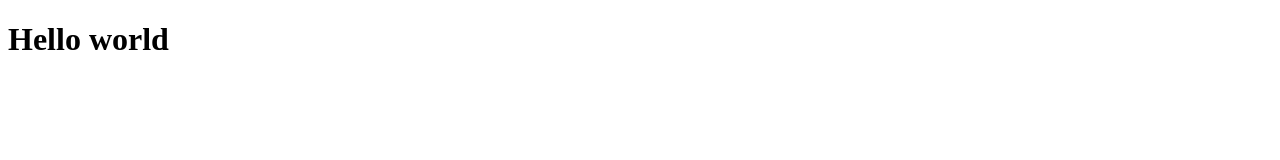
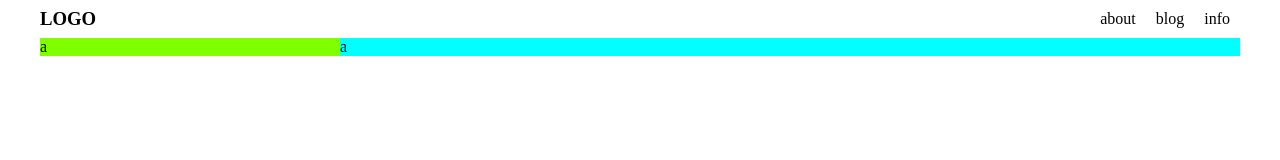
Before and after one commit to raunakgurud09/host_trail, a plain HTML site: page index.html in a window 1280 px wide. Drawn offline with Linux system fonts and the light colour scheme.

Commit message:
add other file

```diff
--- a/index.html
+++ b/index.html
@@ -1,11 +1,32 @@
 <!DOCTYPE html>
 <html lang="en">
-<head>
-  <meta charset="UTF-8">
-  <meta name="viewport" content="width=device-width, initial-scale=1.0">
-  <title>Document</title>
-</head>
-<body>
-  <h1>Hello world</h1>
-</body>
+  <head>
+    <meta charset="UTF-8" />
+    <meta name="viewport" content="width=device-width, initial-scale=1.0" />
+    <title>Document</title>
+    <link rel="stylesheet" href="./style.css" />
+    <script src="index.js"></script>
+  </head>
+  <body class="container">
+    <header class=" flex">
+      <h3 class="logo">LOGO</h3>
+      <nav>
+        <ul class="flex">
+          <li class="nav-items"><a href="/about.html">about</a></li>
+          <li class="nav-items"><a href="">blog</a></li>
+          <li class="nav-items"><a href="">info</a></li>
+        </ul>
+      </nav>
+    </header>
+    <div class="main w-full flex | ">
+      <aside class="w-1by4 color1">a</aside>
+      <main class="w-3by4 color2">a</main>
+    </div>
+
+    <footer>
+
+    </footer>
+
+
+  </body>
 </html>
--- /dev/null
+++ b/index.js
@@ -0,0 +1 @@
+console.log("working js file");
--- /dev/null
+++ b/style.css
@@ -0,0 +1,54 @@
+* {
+  margin: 0;
+  padding: 0;
+  box-sizing: border-box;
+  font-family: 'Times New Roman', Times, serif;
+}
+
+li {
+  list-style: none;
+}
+
+a {
+  text-decoration: none;
+  color: black;
+}
+
+.color1 {
+  background-color:chartreuse ;
+}
+.color2 {
+  background-color:aqua ;
+}
+
+.logo {
+  font-weight: 800;
+}
+
+.w-full {
+  width: 100%;
+}
+
+.w-1by4 {
+  width: 25%;
+}
+
+.w-3by4 {
+  width: 75%;
+}
+
+
+.container {
+  max-width: 1200px;
+  margin: auto;
+}
+
+.flex {
+  display: flex;
+  align-items: center;
+  justify-content: space-between;
+}
+
+.nav-items{
+  margin: 10px;
+}
```
Also changed, not shown: about.html (added, +11 -0 lines).
